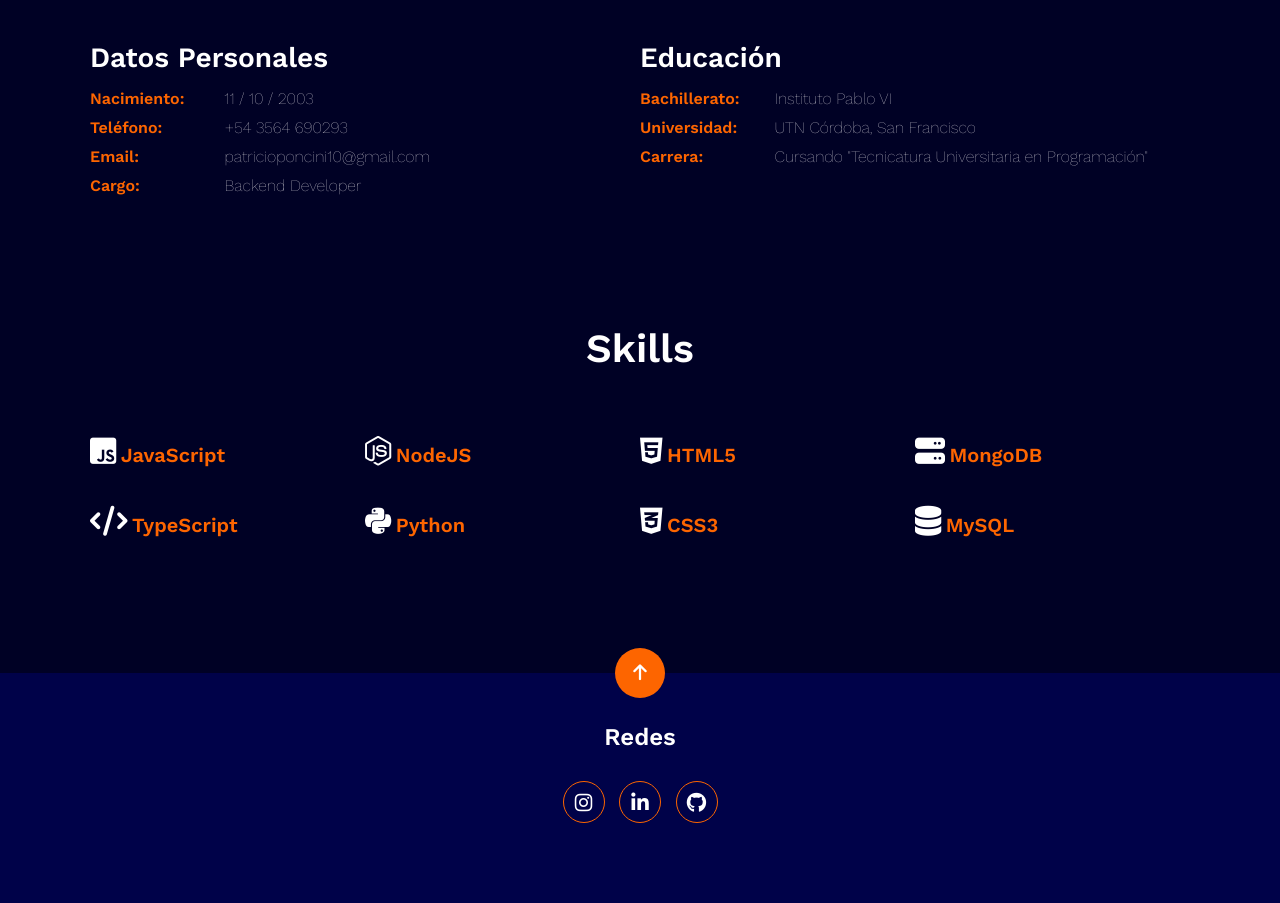
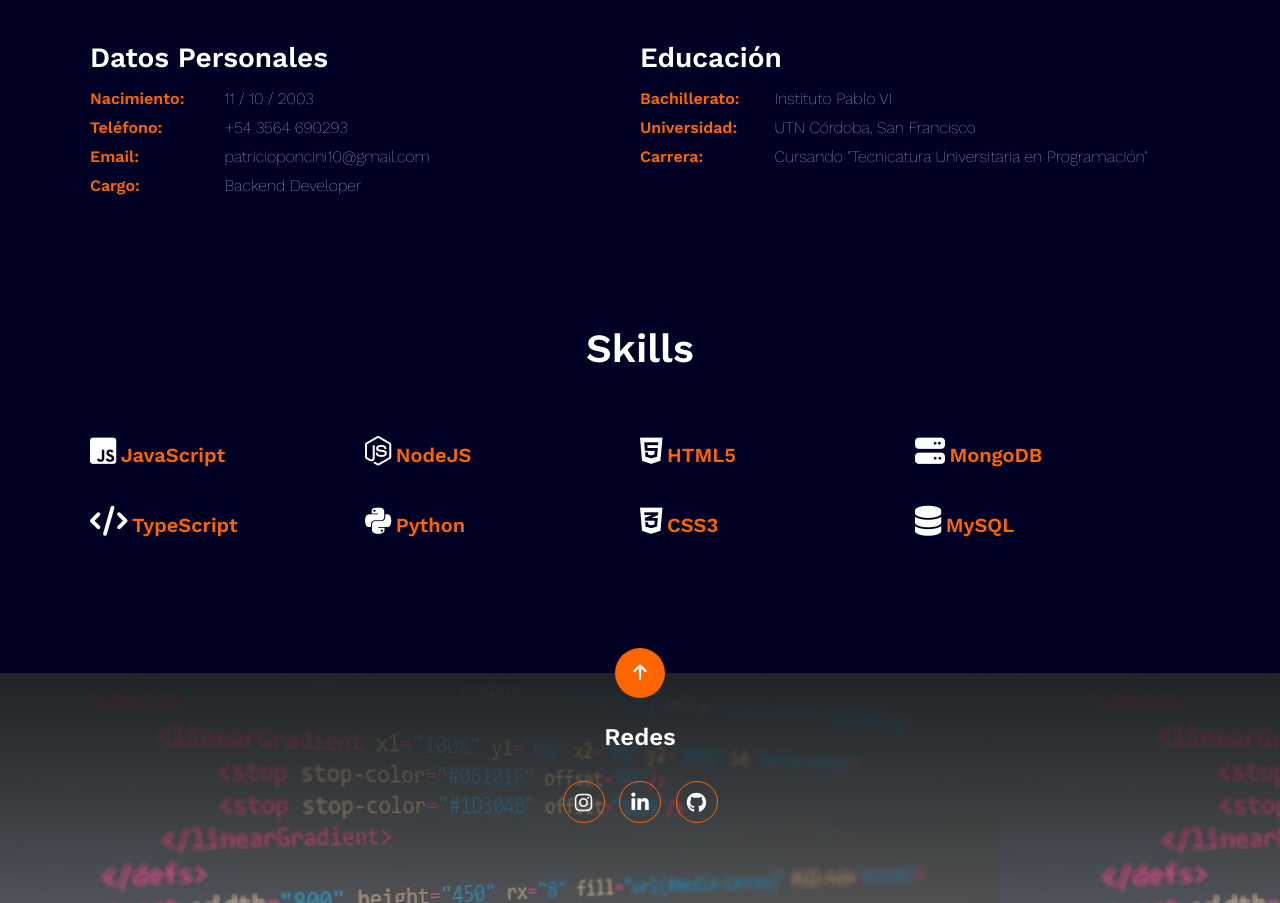
Before and after one commit to PatricioPoncini/patricio-poncini-webpage, a plain HTML site: page index.html in a window 1280 px wide. Shown: the part 1181-2084 px from the top of the page. Drawn offline with nearby package versions, Linux system fonts and the light colour scheme.

Commit message:
Footer update

```diff
--- a/styles.css
+++ b/styles.css
@@ -261,7 +261,8 @@ html {
     font-size: 18px
 }
 footer{
-    background-color: rgb(0, 2, 73);
+    background: linear-gradient(to top, rgba(120, 123, 124, 0.5), rgba(30, 35, 38, 1)),
+    url(contacto.jpg);
     color: white;
     padding: 50px 0 30px 0;
     text-align: center;
```
